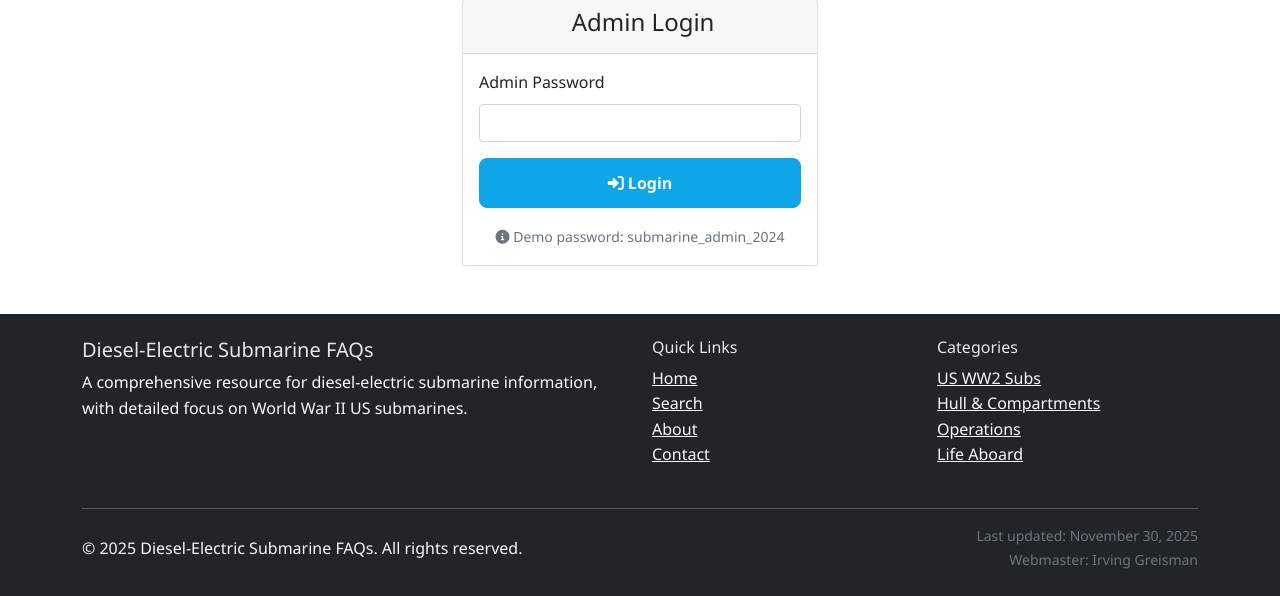
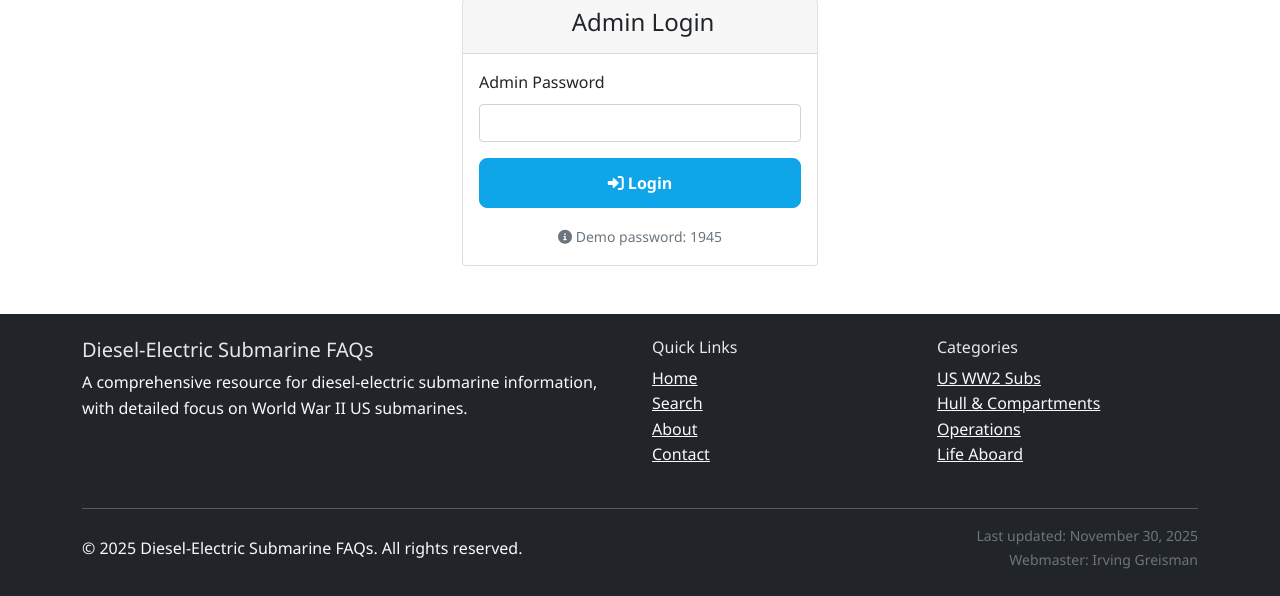
Before and after one commit to igreisman/diesel-sub-faqs-new, a PHP site: page /admin-login.php in a window 1280 px wide. Shown: the part 113-709 px from the top of the page. Run offline with PHP 8.4, Linux system fonts and the light colour scheme; data that the repository does not hold is empty.

Commit message:
changed admin password

```diff
--- a/admin-login.php
+++ b/admin-login.php
@@ -5,7 +5,7 @@ if ($_SERVER['REQUEST_METHOD'] === 'POST') {
     $password = $_POST['password'] ?? '';
 
     // Simple password check - you can enhance this later with proper user management
-    if ($password === 'submarine_admin_2024') {
+    if ($password === '1945') {
         $_SESSION['admin_logged_in'] = true;
         header('Location: index.php');
         exit;
@@ -45,7 +45,7 @@ require_once 'includes/header.php';
                     <div class="text-center mt-3">
                         <small class="text-muted">
                             <i class="fas fa-info-circle"></i>
-                            Demo password: submarine_admin_2024
+                            Demo password: 1945
                         </small>
                     </div>
                 </div>
```
